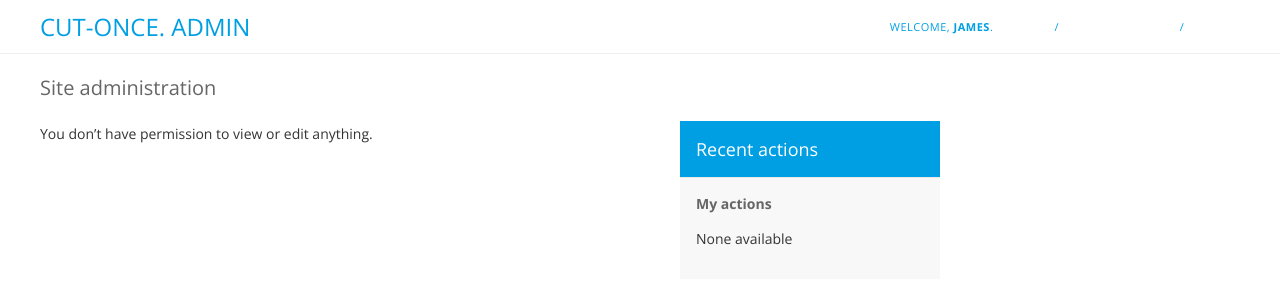
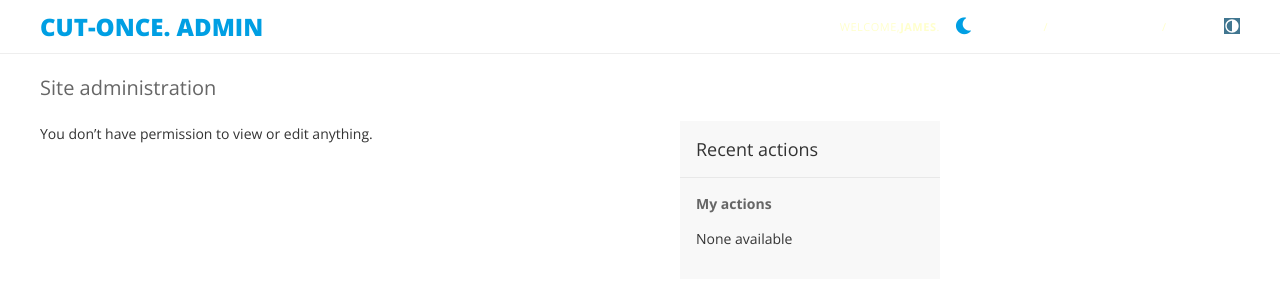
Before and after one commit to jamesbinkie/Cut-Once, a Django app: page /admin/ in a window 1280 px wide. Shown: the top 300 px of the page. Run offline with Django 4.2, Linux system fonts and the light colour scheme; a user stored in the database is signed in; data comes from the database, SQL or seed files in the repository; data that the repository does not hold is empty.

Commit message:
Update base_site.html

```diff
--- a/templates/admin/base_site.html
+++ b/templates/admin/base_site.html
@@ -6,76 +6,91 @@
 <link rel="preconnect" href="https://fonts.googleapis.com">
 <link rel="preconnect" href="https://fonts.gstatic.com" crossorigin>
 <link href="https://fonts.googleapis.com/css2?family=Open+Sans:wght@400;600;700;800&display=swap" rel="stylesheet">
+<link rel="stylesheet" href="https://cdnjs.cloudflare.com/ajax/libs/font-awesome/6.0.0/css/all.min.css">
 
 <style>
-    /* 1. HIDE THE THEME TOGGLER (The 3-option menu) */
-    #header #theme-toggle,
-    .theme-toggle,
-    #header .header-actions .theme-toggle {
-        display: none !important;
+    /* 1. Remove System Toggles */
+    #header #theme-toggle { display: none !important; }
+
+    /* 2. Admin Header Layout Fixes */
+    #header {
+        display: flex !important;
+        justify-content: space-between !important;
+        align-items: center !important;
+        padding: 10px 40px !important;
+        background: #ffffff !important;
+        border-bottom: 1px solid #eee !important;
     }
 
-    /* 2. Global Fonts */
-    body, #content { font-family: 'Open Sans', sans-serif !important; }
-
-    /* 3. LIGHT MODE FORCED (When .dark is NOT present) */
-    :root:not(.dark) #header {
-        background: #ffffff !important;
-        color: #009FE3 !important;
-        border-bottom: 1px solid #eee !important;
-    }
-    :root:not(.dark) #branding h1, :root:not(.dark) #branding h1 a {
-        color: #009FE3 !important;
-    }
-    :root:not(.dark) .module h2, :root:not(.dark) .module caption {
-        background: #009FE3 !important;
-        color: #ffffff !important;
-    }
-    :root:not(.dark) div.breadcrumbs {
-        background: #f8f9fa !important;
-        color: #666 !important;
+    #user-tools {
+        display: flex !important;
+        align-items: center !important;
+        margin: 0 !important;
     }
 
-    /* 4. DARK MODE FORCED (When .dark IS present) */
-    .dark #header {
+    /* 3. The New Manual Toggle Button Style */
+    #custom-admin-toggle {
+        background: transparent;
+        border: none;
+        color: #009FE3;
+        cursor: pointer;
+        padding: 0 15px;
+        font-size: 1.2rem;
+        transition: transform 0.2s;
+    }
+    #custom-admin-toggle:hover { transform: scale(1.1); }
+
+    /* 4. Branding & Typography */
+    body, #content { font-family: 'Open Sans', sans-serif !important; }
+    #branding h1, #branding h1 a { color: #009FE3 !important; font-weight: 800 !important; }
+
+    /* 5. DARK MODE OVERRIDES */
+    html.dark #header {
         background: #18181b !important;
         border-bottom: 1px solid #3f3f46 !important;
     }
-    .dark #branding h1 a { color: #009FE3 !important; }
-    .dark .module h2, .dark .module caption, .dark div.breadcrumbs {
-        background: #27272a !important;
-        color: #009FE3 !important;
-        border: 1px solid #3f3f46 !important;
-    }
-
-    /* Buttons always stay Brand Blue */
-    .button, input[type=submit] {
-        background: #009FE3 !important;
-        border: none !important;
-        font-weight: 600 !important;
-    }
+    html.dark #custom-admin-toggle { color: #009FE3; }
+    html.dark div.breadcrumbs { background: #27272a !important; color: #a1a1aa !important; }
 </style>
 
 <script>
-    // Force the Admin to strictly follow the 2-state logic
-    function syncTheme() {
+    function toggleAdminTheme() {
+        const isDark = document.documentElement.classList.toggle('dark');
+        const icon = document.querySelector('#custom-admin-toggle i');
+
+        if (isDark) {
+            localStorage.setItem('color-theme', 'dark');
+            icon.classList.replace('fa-moon', 'fa-sun');
+            document.documentElement.setAttribute('data-theme', 'dark');
+        } else {
+            localStorage.setItem('color-theme', 'light');
+            icon.classList.replace('fa-sun', 'fa-moon');
+            document.documentElement.setAttribute('data-theme', 'light');
+        }
+    }
+
+    // Sync state on load
+    document.addEventListener('DOMContentLoaded', function() {
         const theme = localStorage.getItem('color-theme');
+        const icon = document.querySelector('#custom-admin-toggle i');
         if (theme === 'dark') {
             document.documentElement.classList.add('dark');
             document.documentElement.setAttribute('data-theme', 'dark');
-        } else {
-            document.documentElement.classList.remove('dark');
-            document.documentElement.setAttribute('data-theme', 'light');
+            icon.classList.replace('fa-moon', 'fa-sun');
         }
-    }
-    syncTheme();
-    window.addEventListener('storage', syncTheme);
-    document.addEventListener('DOMContentLoaded', syncTheme);
+    });
 </script>
 {% endblock %}
 
 {% block branding %}
-<h1 id="site-name">
-    <a href="{% url 'admin:index' %}">CUT-ONCE. ADMIN</a>
-</h1>
+<div id="branding" style="display: flex; align-items: center;">
+    <h1 id="site-name"><a href="{% url 'admin:index' %}">CUT-ONCE. ADMIN</a></h1>
+</div>
 {% endblock %}
+
+{% block userlinks %}
+    <button id="custom-admin-toggle" onclick="toggleAdminTheme()" title="Toggle Dark/Light Mode">
+        <i class="fa-solid fa-moon"></i>
+    </button>
+    {{ block.super }}
+{% endblock %}
```
